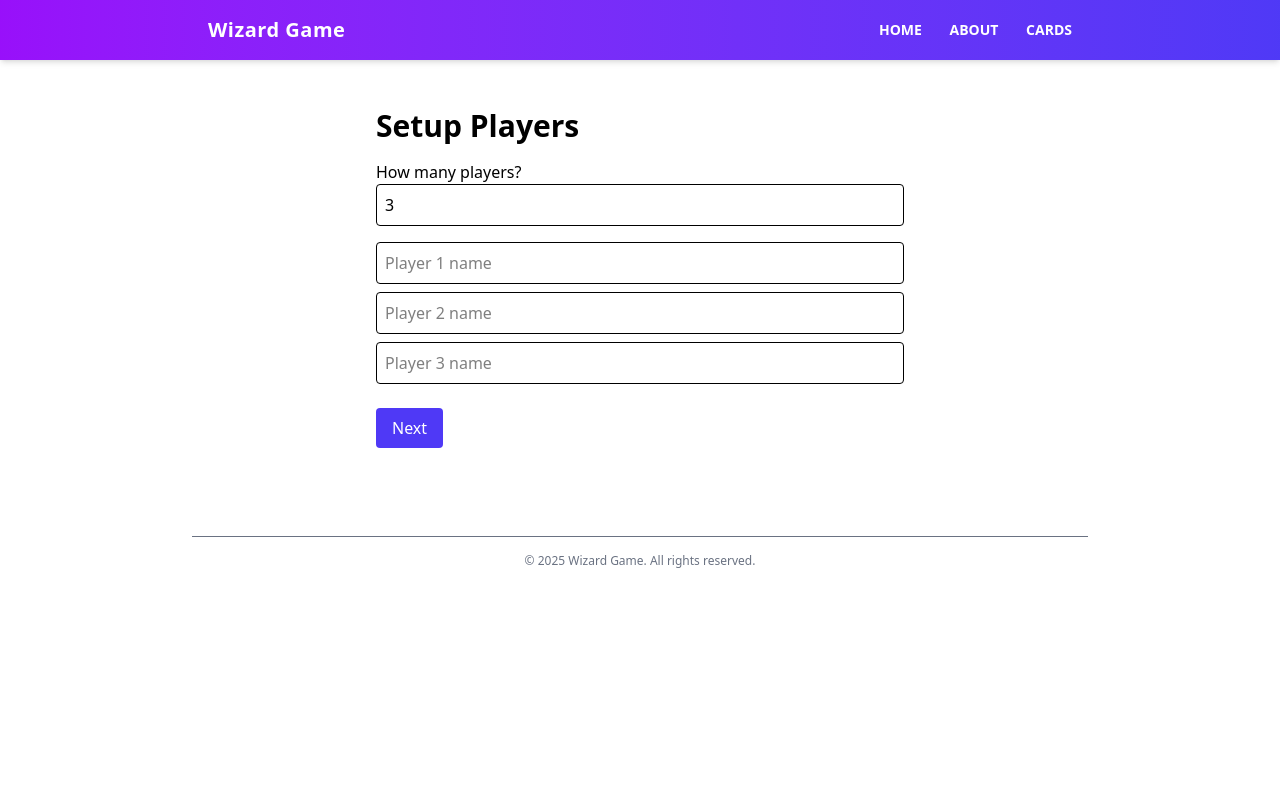
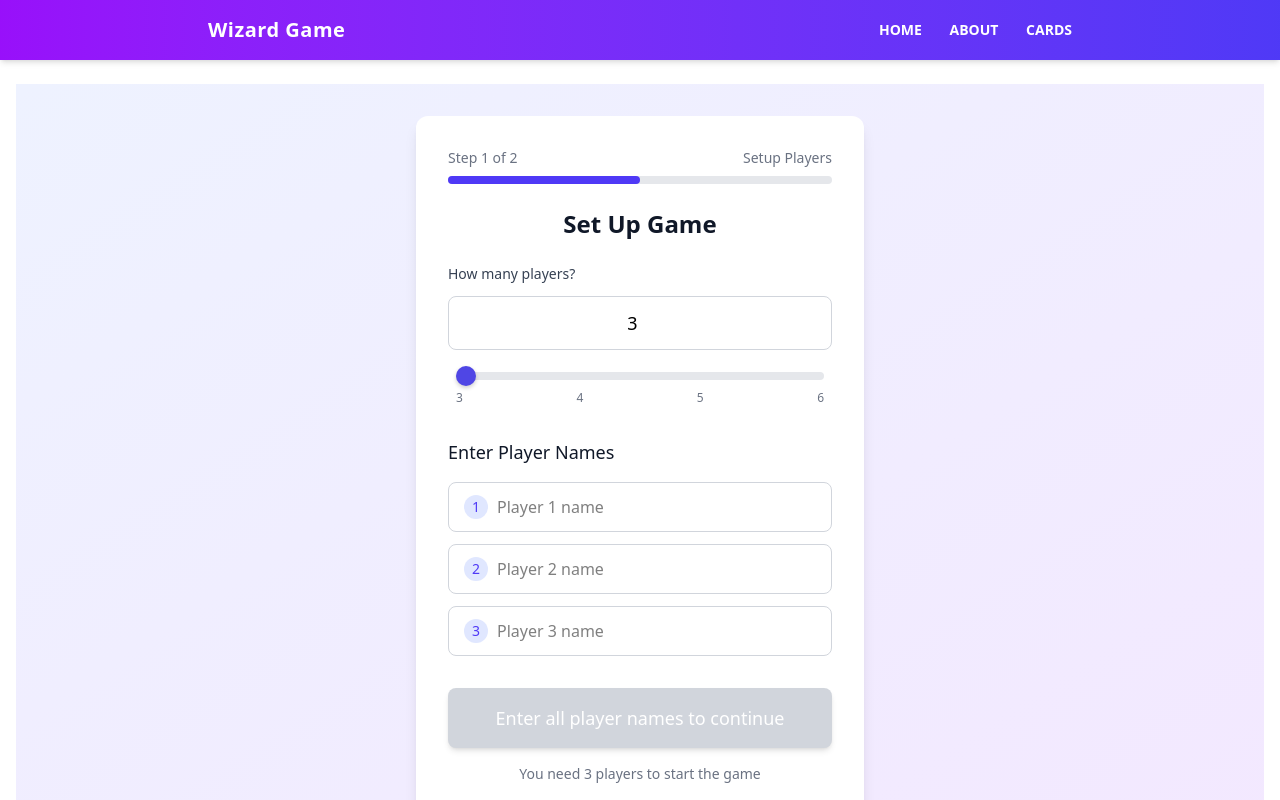
Before and after one commit to tf664/worldwidewizard, a SvelteKit app: page /setup in a window 1280 px wide. Shown: the top 800 px of the page. Built offline with nearby package versions, Linux system fonts and the light colour scheme.

Commit message:
restyles start game page

```diff
--- a/src/routes/+page.svelte
+++ b/src/routes/+page.svelte
@@ -7,7 +7,7 @@ let count = $state(0);
 </script>
 
 <h1 class="text-3xl font-bold mb-4">Welcome to Wizard</h1>
-<p class="text-gray-700">This is a simple card game app built with SvelteKit and Tailwind CSS.</p>
+<p class="text-gray-700">Stiche raten</p>
 
 <button
 	onclick={() => count++}
--- a/src/routes/setup/+page.svelte
+++ b/src/routes/setup/+page.svelte
@@ -3,30 +3,131 @@
 	import { writable } from 'svelte/store';
 
 	let playerNames = ['', '', '', '', '', ''];
-	let count = 3;
+	let playerCount = 3;
+	$: playerCount = Math.min(Math.max(playerCount, 3), 6);
+
+	// Entered name validation
+	$: allNamesEntered = playerNames.slice(0, playerCount).every((name) => name.trim().length > 0);
 
 	function startGame() {
-		const names = playerNames.slice(0, count).filter(Boolean);
+		if (!allNamesEntered) return;
+
+		const names = playerNames.slice(0, playerCount).map((name) => name.trim());
 		localStorage.setItem('players', JSON.stringify(names));
 		goto('/game');
 	}
 </script>
 
-<div class="p-6 max-w-xl mx-auto">
-	<h2 class="text-3xl mb-4 font-bold">Setup Players</h2>
-	<label>How many players?</label>
-	<input type="number" min="3" max="6" bind:value={count} class="border rounded p-2 mb-4 w-full" />
+<div class="min-h-screen bg-gradient-to-br from-indigo-50 to-purple-100 py-8 px-4">
+	<div class="max-w-md mx-auto bg-white rounded-xl shadow-lg p-8">
+		<!-- Progress indicator -->
+		<div class="mb-6">
+			<div class="flex items-center justify-between text-sm text-gray-500 mb-2">
+				<span>Step 1 of 2</span>
+				<span>Setup Players</span>
+			</div>
+			<div class="w-full bg-gray-200 rounded-full h-2">
+				<div class="bg-indigo-600 h-2 rounded-full w-1/2"></div>
+			</div>
+		</div>
 
-	{#each Array(count) as _, i}
+		<h1 class="text-2xl font-bold text-gray-900 mb-6 text-center">Set Up Game</h1>
+
+		<!-- Player count section -->
+		<div class="mb-8">
+			<label for="player-count" class="block text-sm font-medium text-gray-700 mb-3">
+				How many players?
+			</label>
+			<div class="space-y-3">
+				<input
+					id="player-count"
+					type="number"
+					min="3"
+					max="6"
+					bind:value={playerCount}
+					class="w-full px-4 py-3 border border-gray-300 rounded-lg focus:ring-2 focus:ring-indigo-500 focus:border-indigo-500 transition-colors text-lg text-center font-medium"
+				/>
+				<div class="px-2">
+					<input
+						type="range"
+						bind:value={playerCount}
+						min="3"
+						max="6"
+						class="w-full h-2 bg-gray-200 rounded-lg appearance-none cursor-pointer slider"
+						aria-label="Player count slider"
+					/>
+					<div class="flex justify-between text-xs text-gray-500 mt-1">
+						<span>3</span>
+						<span>4</span>
+						<span>5</span>
+						<span>6</span>
+					</div>
+				</div>
+			</div>
+		</div>
+
+		<!-- Player names section -->
+		<div class="mb-8">
+			<h3 class="text-lg font-medium text-gray-900 mb-4">Enter Player Names</h3>
+			<div class="space-y-3">
+				{#each Array(playerCount) as _, i}
+					<div class="relative">
 						<input
 							type="text"
-			class="border rounded p-2 mb-2 w-full"
+							class="w-full px-4 py-3 border border-gray-300 rounded-lg focus:ring-2 focus:ring-indigo-500 focus:border-indigo-500 transition-colors pl-12"
 							placeholder={`Player ${i + 1} name`}
 							bind:value={playerNames[i]}
+							required
+							aria-label={`Player ${i + 1} name`}
 						/>
+						<div
+							class="absolute left-4 top-1/2 transform -translate-y-1/2 w-6 h-6 bg-indigo-100 rounded-full flex items-center justify-center text-sm font-medium text-indigo-600"
+						>
+							{i + 1}
+						</div>
+					</div>
 				{/each}
+			</div>
+		</div>
 
-	<button on:click={startGame} class="bg-indigo-600 text-white px-4 py-2 rounded mt-4">
-		Next
+		<!-- Action button -->
+		<button
+			on:click={startGame}
+			disabled={!allNamesEntered}
+			class="w-full bg-indigo-600 hover:bg-indigo-700 disabled:bg-gray-300 disabled:cursor-not-allowed text-white font-medium py-4 px-6 rounded-lg transition-colors duration-200 text-lg shadow-md hover:shadow-lg"
+		>
+			{#if allNamesEntered}
+				Start Game
+			{:else}
+				Enter all player names to continue
+			{/if}
 		</button>
+
+		<!-- Help text -->
+		<p class="text-center text-sm text-gray-500 mt-4">
+			You need {playerCount} players to start the game
+		</p>
 	</div>
+</div>
+
+<style>
+	.slider::-webkit-slider-thumb {
+		appearance: none;
+		height: 20px;
+		width: 20px;
+		border-radius: 50%;
+		background: #4f46e5;
+		cursor: pointer;
+		box-shadow: 0 2px 4px rgba(0, 0, 0, 0.2);
+	}
+
+	.slider::-moz-range-thumb {
+		height: 20px;
+		width: 20px;
+		border-radius: 50%;
+		background: #4f46e5;
+		cursor: pointer;
+		border: none;
+		box-shadow: 0 2px 4px rgba(0, 0, 0, 0.2);
+	}
+</style>
```
Lines whose indentation alone changed are shown as unchanged.
